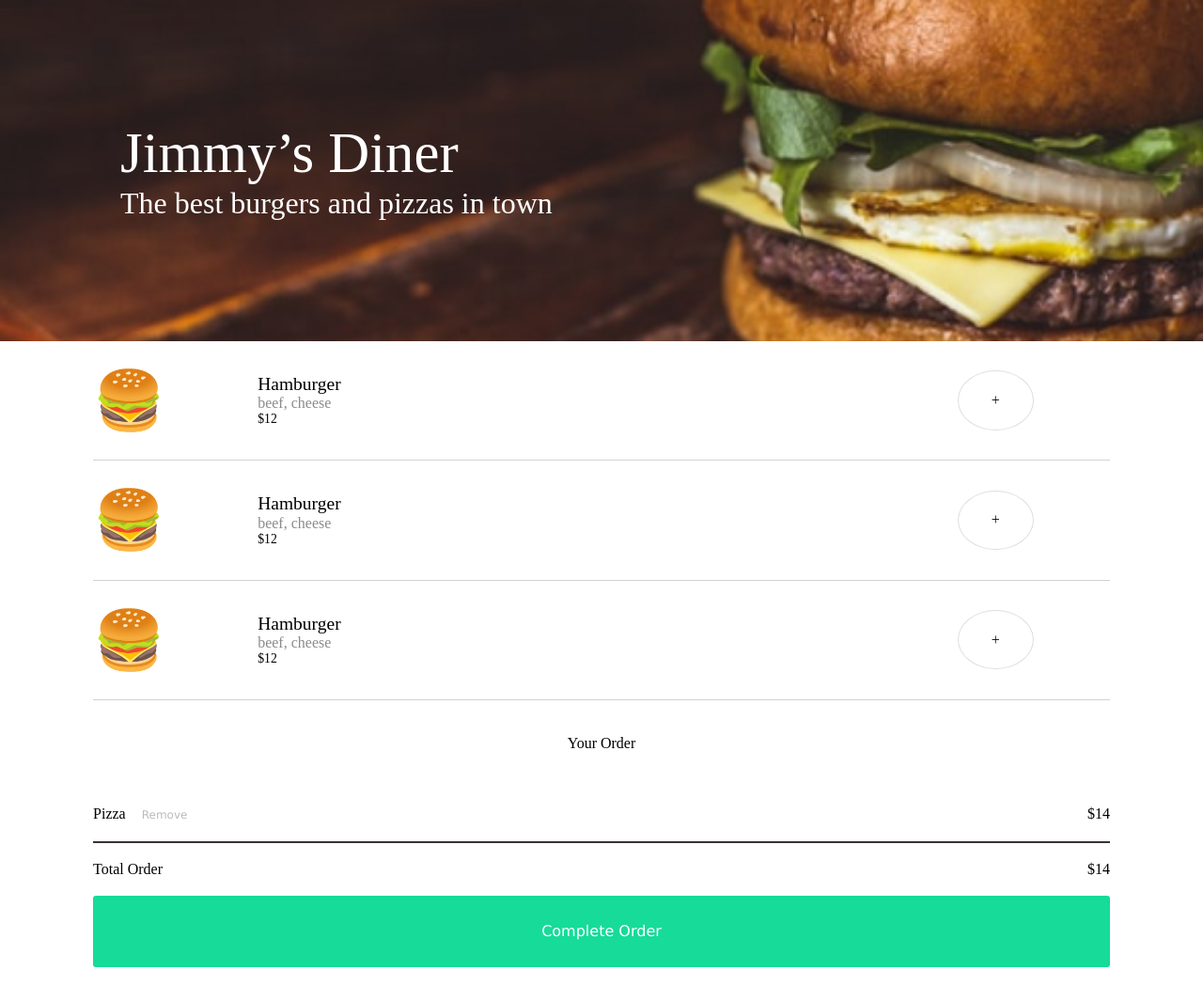
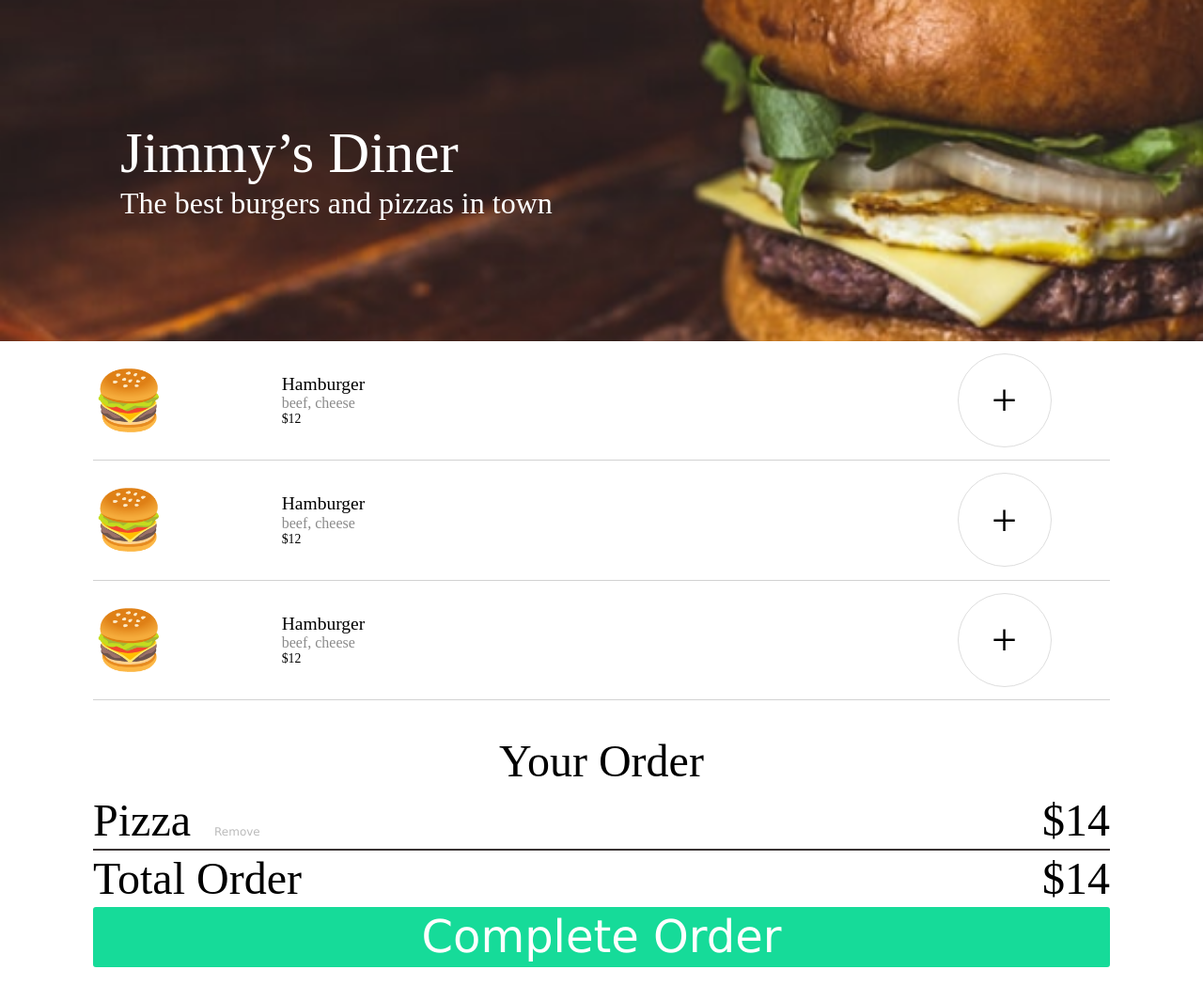
Before and after one commit to Southstar-Akin/Food-Ordering-App, a plain HTML site: page index.html in a window 1280 px wide. Shown: the whole page at 94% size. Drawn offline with nearby package versions, Linux system fonts and the light colour scheme; a script that the page names is missing; a web font is replaced by a local one.

Commit message:
Fix to css

```diff
--- a/data.js
+++ b/data.js
@@ -1,4 +1,4 @@
-const menuArray = [
+export const menuArray = [
     {
         name: "Pizza",
         ingredients: ["pepperoni", "mushrom", "mozarella"],
--- a/index.css
+++ b/index.css
@@ -34,7 +34,7 @@ div.item{
     border-bottom: 1px solid #D2D2D2;
     display: grid;
     grid-auto-flow: column;
-    grid-template-columns: 15% 70% 15%;
+    grid-template-columns: 0.15fr 0.7fr 0.15fr;
     align-items: center;
 }
 .icon{
@@ -47,7 +47,7 @@ div.item{
     display: flex;
     flex-direction: column;
     row-gap: 0.758%;
-    margin-left: 1vw;
+    margin-left: 3vw;
 }
 
 .name{
@@ -63,8 +63,9 @@ div.item{
 }
 
 .item button{
-    height: 50%;
-    width: 50%;
+    height: 100px;
+    width: 100px;
+    font-size: 3em;
     border-radius: 50%;
     background-color: transparent;
     border: 1.5px solid #DEDEDE;
@@ -75,6 +76,7 @@ footer{
     min-height: 40vh;
     height: auto;
     display: grid;
+    font-size: 3em;
 }
 
 .footer-span{
@@ -114,5 +116,4 @@ hr{
     font-family: Verdana;
     font-style: normal;
     border: none;
-    font-size: 16px;
 }
--- /dev/null
+++ b/index.js
@@ -0,0 +1 @@
+import { menuArray } from "./data.js";
```
Also changed, not shown: index.html (+1 -1 lines).
